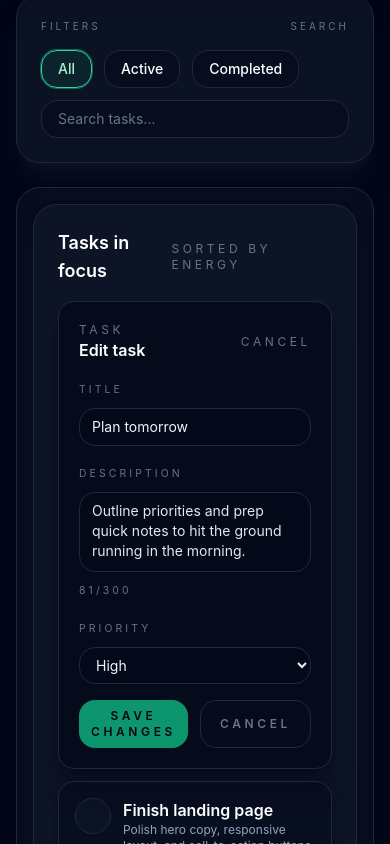
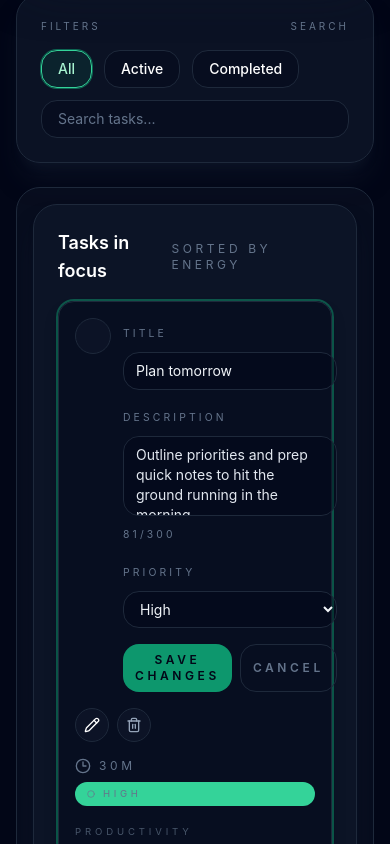
Before and after one commit to johnwick22012026-source/PulseBoard, a React (Vite) app: page / in a window 390 px wide. Both pictures are taken after a click on the button 92 px from the left and 2294 px from the top of the page. Shown: the part 1872-2716 px from the top of the page. Built offline with nearby package versions, Linux system fonts and the light colour scheme; the HTML template or start-up script is replaced by a standard one.

Commit message:
feat(PULSEBOA-51): Build inline edit UI for TaskItem — src/components/TaskItem.tsx

```diff
--- a/src/components/TaskItem.tsx
+++ b/src/components/TaskItem.tsx
@@ -1,4 +1,4 @@
-import { useEffect, useState } from 'react'
+import { FormEvent, useEffect, useState } from 'react'
 import { Check, Circle, Clock3, Pencil, Trash2 } from 'lucide-react'
 
 import type { Priority, Task } from '../types/task'
@@ -64,92 +64,16 @@ export default function TaskItem({ task, onToggleComplete, onDelete, onUpdate }:
     setIsEditing(false)
   }
 
-  if (isEditing) {
-    return (
-      <article className="rounded-2xl border border-slate-800 bg-slate-950/60 p-5 text-sm text-slate-400 shadow-xl shadow-slate-950/40">
-        <div className="flex items-center justify-between">
-          <div>
-            <p className="text-xs uppercase tracking-[0.3em] text-slate-500">Task</p>
-            <h4 className="text-base font-semibold text-white">Edit task</h4>
-          </div>
-          <button
-            type="button"
-            onClick={handleCancelEdits}
-            className="text-xs uppercase tracking-[0.3em] text-slate-500 hover:text-white"
-          >
-            cancel
-          </button>
-        </div>
-        <div className="mt-4 space-y-4">
-          <div>
-            <label htmlFor={`edit-title-${task.id}`} className="text-[0.65rem] uppercase tracking-[0.3em] text-slate-500">
-              Title
-            </label>
-            <input
-              id={`edit-title-${task.id}`}
-              className="mt-2 w-full rounded-2xl border border-slate-800 bg-slate-950/40 px-3 py-2 text-sm text-slate-100 placeholder:text-slate-500 focus:border-emerald-400 focus:outline-none"
-              value={titleInput}
-              maxLength={100}
-              onChange={event => setTitleInput(event.target.value)}
-            />
-            {error && <p className="mt-1 text-rose-400">{error}</p>}
-          </div>
-          <div>
-            <label htmlFor={`edit-description-${task.id}`} className="text-[0.65rem] uppercase tracking-[0.3em] text-slate-500">
-              Description
-            </label>
-            <textarea
-              id={`edit-description-${task.id}`}
-              className="mt-2 h-20 w-full resize-none rounded-2xl border border-slate-800 bg-slate-950/40 px-3 py-2 text-sm text-slate-200 placeholder:text-slate-500 focus:border-emerald-400 focus:outline-none"
-              value={descriptionInput}
-              maxLength={300}
-              onChange={event => setDescriptionInput(event.target.value)}
-            />
-            <p className="mt-1 text-[0.65rem] uppercase tracking-[0.3em] text-slate-500">
-              {descriptionInput.length}/300
-            </p>
-          </div>
-          <div>
-            <label htmlFor={`edit-priority-${task.id}`} className="text-[0.65rem] uppercase tracking-[0.3em] text-slate-500">
-              Priority
-            </label>
-            <select
-              id={`edit-priority-${task.id}`}
-              className="mt-2 w-full rounded-2xl border border-slate-800 bg-slate-950/40 px-3 py-2 text-sm text-slate-100 focus:border-emerald-400 focus:outline-none"
-              value={priorityInput}
-              onChange={event => setPriorityInput(event.target.value as Priority)}
-            >
-              <option value="low">Low</option>
-              <option value="medium">Medium</option>
-              <option value="high">High</option>
-            </select>
-          </div>
-          <div className="flex gap-3">
-            <button
-              type="button"
-              onClick={handleSaveEdits}
-              className="flex-1 rounded-2xl bg-emerald-500/80 px-3 py-2 text-xs font-semibold uppercase tracking-[0.3em] text-slate-950 transition hover:opacity-90"
-            >
-              Save changes
-            </button>
-            <button
-              type="button"
-              onClick={handleCancelEdits}
-              className="flex-1 rounded-2xl border border-slate-800 px-3 py-2 text-xs font-semibold uppercase tracking-[0.3em] text-slate-500 transition hover:border-white"
-            >
-              Cancel
-            </button>
-          </div>
-        </div>
-      </article>
-    )
+  const handleFormSubmit = (event: FormEvent<HTMLFormElement>) => {
+    event.preventDefault()
+    handleSaveEdits()
   }
 
   return (
     <article
       className={`flex flex-col gap-4 rounded-2xl border border-slate-800 bg-slate-950/40 px-4 py-4 text-sm shadow-lg shadow-slate-950/40 transition ${
         task.completed ? 'opacity-70' : 'opacity-100'
-      }`}
+      } ${isEditing ? 'ring-2 ring-emerald-500/40' : ''}`}
     >
       <div className="flex flex-col gap-4 sm:flex-row sm:items-start sm:justify-between">
         <div className="flex flex-1 items-start gap-3">
@@ -174,6 +98,8 @@ export default function TaskItem({ task, onToggleComplete, onDelete, onUpdate }:
             <span className="sr-only">Toggle completion for {task.title}</span>
           </label>
           <div className="flex-1">
+            {!isEditing ? (
+              <>
                 <p
                   className={`text-base font-semibold transition ${
                     task.completed ? 'text-slate-500 line-through' : 'text-white'
@@ -182,18 +108,98 @@ export default function TaskItem({ task, onToggleComplete, onDelete, onUpdate }:
                   {task.title}
                 </p>
                 {task.description ? (
-              <p className={`text-xs transition ${task.completed ? 'text-slate-500 line-through' : 'text-slate-400'}`}>{task.description}</p>
+                  <p
+                    className={`text-xs transition ${
+                      task.completed ? 'text-slate-500 line-through' : 'text-slate-400'
+                    }`}
+                  >
+                    {task.description}
+                  </p>
                 ) : (
                   <p className="text-xs uppercase tracking-[0.3em] text-slate-600">No description</p>
                 )}
+              </>
+            ) : (
+              <form onSubmit={handleFormSubmit} className="mt-1 space-y-4">
+                <div>
+                  <label
+                    htmlFor={`edit-title-${task.id}`}
+                    className="text-[0.65rem] uppercase tracking-[0.3em] text-slate-500"
+                  >
+                    Title
+                  </label>
+                  <input
+                    id={`edit-title-${task.id}`}
+                    className="mt-2 w-full rounded-2xl border border-slate-800 bg-slate-950/40 px-3 py-2 text-sm text-slate-100 placeholder:text-slate-500 focus:border-emerald-400 focus:outline-none"
+                    value={titleInput}
+                    maxLength={100}
+                    onChange={event => setTitleInput(event.target.value)}
+                  />
+                  {error && <p className="mt-1 text-rose-400">{error}</p>}
+                </div>
+                <div>
+                  <label
+                    htmlFor={`edit-description-${task.id}`}
+                    className="text-[0.65rem] uppercase tracking-[0.3em] text-slate-500"
+                  >
+                    Description
+                  </label>
+                  <textarea
+                    id={`edit-description-${task.id}`}
+                    className="mt-2 h-20 w-full resize-none rounded-2xl border border-slate-800 bg-slate-950/40 px-3 py-2 text-sm text-slate-200 placeholder:text-slate-500 focus:border-emerald-400 focus:outline-none"
+                    value={descriptionInput}
+                    maxLength={300}
+                    onChange={event => setDescriptionInput(event.target.value)}
+                  />
+                  <p className="mt-1 text-[0.65rem] uppercase tracking-[0.3em] text-slate-500">
+                    {descriptionInput.length}/300
+                  </p>
+                </div>
+                <div>
+                  <label
+                    htmlFor={`edit-priority-${task.id}`}
+                    className="text-[0.65rem] uppercase tracking-[0.3em] text-slate-500"
+                  >
+                    Priority
+                  </label>
+                  <select
+                    id={`edit-priority-${task.id}`}
+                    className="mt-2 w-full rounded-2xl border border-slate-800 bg-slate-950/40 px-3 py-2 text-sm text-slate-100 focus:border-emerald-400 focus:outline-none"
+                    value={priorityInput}
+                    onChange={event => setPriorityInput(event.target.value as Priority)}
+                  >
+                    <option value="low">Low</option>
+                    <option value="medium">Medium</option>
+                    <option value="high">High</option>
+                  </select>
+                </div>
+                <div className="flex gap-2">
+                  <button
+                    type="submit"
+                    className="flex-1 rounded-2xl bg-emerald-500/80 px-3 py-2 text-xs font-semibold uppercase tracking-[0.3em] text-slate-950 transition hover:opacity-90 focus-visible:outline focus-visible:outline-2 focus-visible:outline-emerald-400"
+                  >
+                    Save changes
+                  </button>
+                  <button
+                    type="button"
+                    onClick={handleCancelEdits}
+                    className="flex-1 rounded-2xl border border-slate-800 px-3 py-2 text-xs font-semibold uppercase tracking-[0.3em] text-slate-500 transition hover:border-white focus-visible:outline focus-visible:outline-2 focus-visible:outline-slate-500"
+                  >
+                    Cancel
+                  </button>
+                </div>
+              </form>
+            )}
           </div>
         </div>
-        <div className="flex items-center sm:gap-2">
+        <div className="flex items-center gap-2">
           <button
             type="button"
-            onClick={() => setIsEditing(true)}
+            onClick={() => setIsEditing(prev => !prev)}
             aria-label={`Edit task`}
-            className="rounded-full border border-slate-800 bg-slate-900/60 p-2 text-slate-400 transition hover:border-slate-500"
+            className={`rounded-full border border-slate-800 bg-slate-900/60 p-2 text-slate-400 transition hover:border-slate-500 focus-visible:outline focus-visible:outline-2 focus-visible:outline-emerald-400 ${
+              isEditing ? 'border-emerald-400 text-white' : ''
+            }`}
           >
             <Pencil className="h-4 w-4" />
           </button>
@@ -201,12 +207,13 @@ export default function TaskItem({ task, onToggleComplete, onDelete, onUpdate }:
             type="button"
             onClick={() => onDelete(task.id)}
             aria-label="Delete task"
-            className="rounded-full border border-slate-800 bg-slate-900/60 p-2 text-slate-400 transition hover:border-rose-500"
+            className="rounded-full border border-slate-800 bg-slate-900/60 p-2 text-slate-400 transition hover:border-rose-500 focus-visible:outline focus-visible:outline-2 focus-visible:outline-rose-500/60"
           >
             <Trash2 className="h-4 w-4" />
           </button>
         </div>
       </div>
+      {!isEditing && (
         <div className="flex flex-col gap-2 text-xs uppercase tracking-[0.3em] text-slate-500 sm:flex-row sm:items-center sm:justify-between">
           <div className="flex items-center gap-2">
             <Clock3 className="h-4 w-4" />
@@ -217,6 +224,19 @@ export default function TaskItem({ task, onToggleComplete, onDelete, onUpdate }:
             {task.priority}
           </div>
         </div>
+      )}
+      {isEditing && (
+        <div className="flex flex-col gap-2 text-xs uppercase tracking-[0.3em] text-slate-500 sm:flex-row sm:items-center sm:justify-between">
+          <div className="flex items-center gap-2">
+            <Clock3 className="h-4 w-4" />
+            <span>{task.time || 'No estimate'}</span>
+          </div>
+          <div className={`flex items-center gap-2 rounded-full px-3 py-1 text-[0.6rem] ${priorityColor[priorityInput]}`}>
+            <Circle className="h-2 w-2" />
+            {priorityInput}
+          </div>
+        </div>
+      )}
       {task.project && <p className="text-[0.6rem] uppercase tracking-[0.4em] text-slate-600">{task.project}</p>}
     </article>
   )
```
Lines whose indentation alone changed are shown as unchanged.
